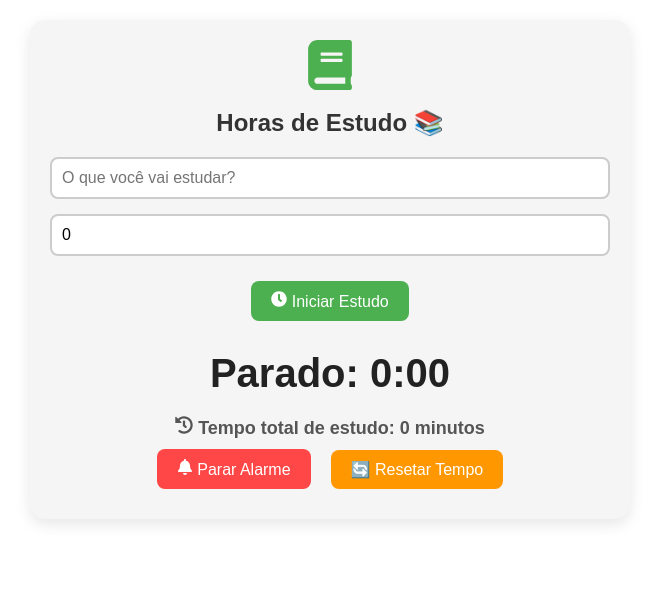
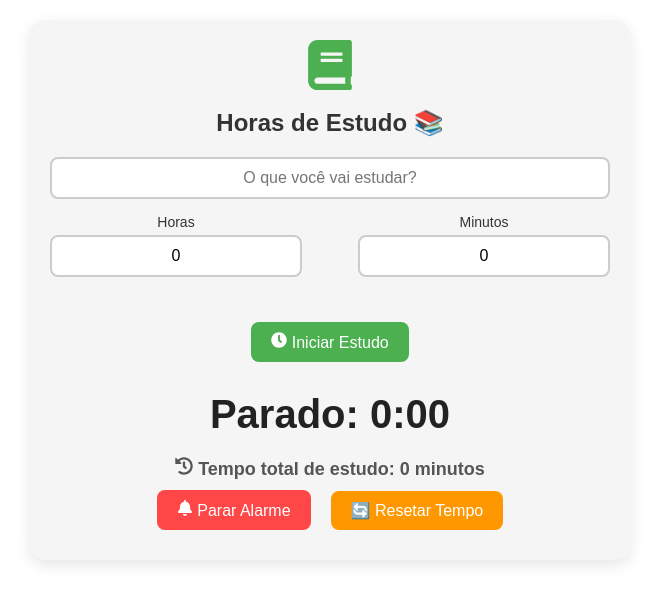
Before and after one commit to pedro-rafaiel/horas_estudo, a React (Create React App) app: page / in a window 1280 px wide. Shown: the top 604 px of the page, without its empty margins (310-969 px from the left). Built offline with nearby package versions, Linux system fonts and the light colour scheme; no server answers.

Commit message:
atualizando

```diff
--- a/src/App.css
+++ b/src/App.css
@@ -35,6 +35,7 @@ input {
   border: 2px solid #ccc;
   border-radius: 8px;
   outline: none;
+  text-align: center;
 }
 
 input:focus {
@@ -82,51 +83,7 @@ button:disabled {
   color: #555;
 }
 
-.popup {
-  position: fixed;
-  top: 0;
-  left: 0;
-  width: 100%;
-  height: 100%;
-  background: rgba(0, 0, 0, 0.5);
-  display: flex;
-  justify-content: center;
-  align-items: center;
-}
-
-.popup-content {
-  background: white;
-  padding: 20px;
-  border-radius: 10px;
-  width: 80%;
-  max-width: 500px;
-  text-align: center;
-  box-shadow: 0 5px 15px rgba(0, 0, 0, 0.2);
-  animation: fadeIn 0.3s ease-in-out;
-}
-
-@keyframes fadeIn {
-  from {
-    opacity: 0;
-    transform: scale(0.9);
-  }
-  to {
-    opacity: 1;
-    transform: scale(1);
-  }
-}
-
-.popup-content button {
-  background-color: #007bff;
-  padding: 10px 15px;
-  margin-top: 15px;
-  font-size: 16px;
-}
-
-.popup-content button:hover {
-  background-color: #0056b3;
-}
-
+/* Responsividade para Mobile */
 @media (max-width: 600px) {
   .container {
     width: 90%;
@@ -150,8 +107,101 @@ button:disabled {
   .timer {
     font-size: 30px;
   }
+}
 
-  .popup-content {
-    width: 90%;
-  }
+.time-inputs {
+  display: flex;
+  justify-content: space-between;
+  gap: 10px;
+  margin-bottom: 15px;
 }
+
+.time-inputs input {
+  width: 48%;
+}
+.popup {
+  position: fixed;
+  top: 0;
+  left: 0;
+  width: 100%;
+  height: 100%;
+  display: flex;
+  justify-content: center;
+  align-items: center;
+  background: rgba(0, 0, 0, 0.5);
+}
+
+.popup-content {
+  background-color: #fff;
+  padding: 20px;
+  border-radius: 10px;
+  text-align: center;
+  width: 80%;
+  max-width: 500px;
+}
+
+.popup-content button {
+  background-color: #007bff;
+  color: white;
+  padding: 10px 20px;
+  border: none;
+  border-radius: 8px;
+  cursor: pointer;
+  font-size: 16px;
+  margin-top: 20px;
+}
+
+.popup-content button:hover {
+  background-color: #0056b3;
+}
+.container {
+  max-width: 600px;
+  margin: 20px auto;
+  padding: 20px;
+  text-align: center;
+  background-color: #f5f5f5;
+  border-radius: 15px;
+  box-shadow: 0 5px 15px rgba(0, 0, 0, 0.1);
+}
+
+.time-inputs {
+  display: flex;
+  justify-content: space-between;
+  margin-bottom: 20px;
+}
+
+.time-field {
+  display: flex;
+  flex-direction: column;
+  align-items: center;
+  width: 45%;
+}
+
+.time-field label {
+  margin-bottom: 5px;
+  font-size: 14px;
+  color: #333;
+}
+
+.time-field input {
+  width: 100%;
+  padding: 10px;
+  font-size: 16px;
+  border: 2px solid #ccc;
+  border-radius: 8px;
+  outline: none;
+}
+
+.time-field input:focus {
+  border-color: #007bff;
+}
+
+input[type="number"]::-webkit-outer-spin-button,
+input[type="number"]::-webkit-inner-spin-button {
+  -webkit-appearance: none;
+  margin: 0;
+}
+
+input[type="number"] {
+  -moz-appearance: textfield;
+}
--- a/src/App.js
+++ b/src/App.js
@@ -11,12 +11,13 @@ const alarmeSom = new Howl({
 });
 
 function App() {
-  const [tempo, setTempo] = useState(0);
+  const [tempoHoras, setTempoHoras] = useState(0);
+  const [tempoMinutos, setTempoMinutos] = useState(0);
   const [assunto, setAssunto] = useState("");
   const [contando, setContando] = useState(false);
   const [tempoRestante, setTempoRestante] = useState(0);
   const [totalEstudo, setTotalEstudo] = useState(
-    Number(localStorage.getItem("totalEstudo")) || 0
+    isNaN(Number(localStorage.getItem("totalEstudo"))) ? 0 : Number(localStorage.getItem("totalEstudo"))
   );
   const [estudos, setEstudos] = useState(
     JSON.parse(localStorage.getItem("estudos")) || []
@@ -37,15 +38,15 @@ function App() {
         const continuar = window.confirm("⏳ Deseja continuar estudando?");
         if (continuar) {
           alarmeSom.stop();
-          const tempoEstudado = tempo * 60;
-          const novoTotal = totalEstudo + tempoEstudado / 60;
+          const tempoEstudado = (tempoHoras * 60 + tempoMinutos); // Calculando o tempo total
+          const novoTotal = totalEstudo + tempoEstudado; // Somando ao total armazenado
           setTotalEstudo(novoTotal);
-          localStorage.setItem("totalEstudo", novoTotal);
+          localStorage.setItem("totalEstudo", novoTotal); // Salvando no localStorage
 
           const novoEstudo = {
             nome: assunto || "Sem nome",
             hora: new Date().toLocaleTimeString(),
-            tempo: tempo,
+            tempo: tempoEstudado,
           };
 
           const novosEstudos = [...estudos, novoEstudo];
@@ -61,11 +62,15 @@ function App() {
     }
 
     return () => clearInterval(intervalo);
-  }, [contando, tempoRestante, totalEstudo, estudos]);
+  }, [contando, tempoRestante, totalEstudo, estudos, tempoHoras, tempoMinutos]);
 
   const iniciarEstudo = () => {
-    if (tempo > 0) {
-      setTempoRestante(tempo * 60);
+    const horas = tempoHoras || 0;
+    const minutos = tempoMinutos || 0;
+
+    const tempoTotal = horas * 60 + minutos;
+    if (tempoTotal > 0) {
+      setTempoRestante(tempoTotal * 60);
       setContando(true);
     }
   };
@@ -105,12 +110,29 @@ function App() {
         onChange={(e) => setAssunto(e.target.value)}
       />
 
-      <input
-        type="number"
-        placeholder="Tempo em minutos"
-        value={tempo}
-        onChange={(e) => setTempo(Number(e.target.value))}
-      />
+      <div className="time-inputs">
+        <div className="time-field">
+          <label>Horas</label>
+          <input
+            type="number"
+            placeholder="00"
+            value={tempoHoras}
+            onChange={(e) => setTempoHoras(Number(e.target.value))}
+            min="0"
+          />
+        </div>
+        <div className="time-field">
+          <label>Minutos</label>
+          <input
+            type="number"
+            placeholder="00"
+            value={tempoMinutos}
+            onChange={(e) => setTempoMinutos(Number(e.target.value))}
+            min="0"
+            max="59"
+          />
+        </div>
+      </div>
 
       <button onClick={iniciarEstudo} disabled={contando}>
         <FaClock /> Iniciar Estudo
@@ -125,6 +147,7 @@ function App() {
       <h3 className="total-estudo">
         <FaHistory /> Tempo total de estudo: {totalEstudo} minutos
       </h3>
+
 
       {tempoRestante === 0 && (
         <button className="alarme-btn" onClick={() => alarmeSom.stop()}>
```
Also changed, not shown: package.json (+7 -1 lines), 1 other file (tests, documents, lock files or other folders).
